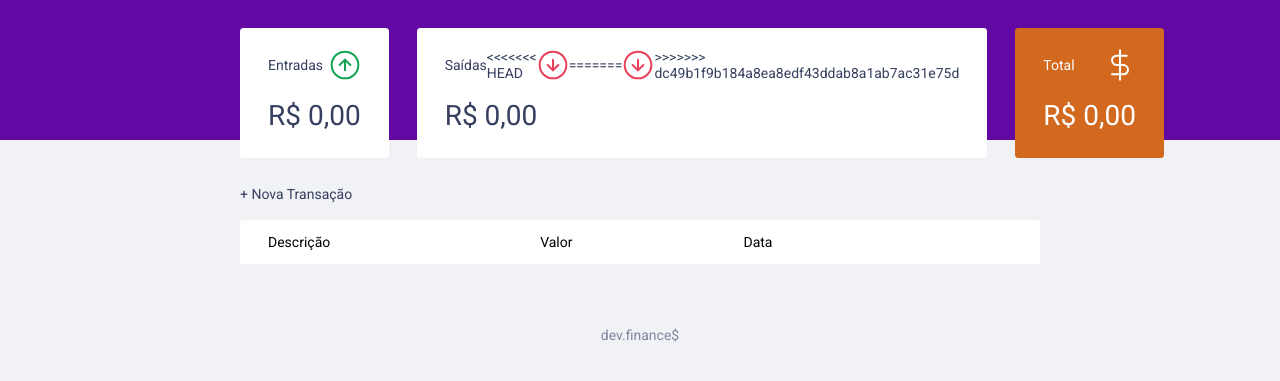
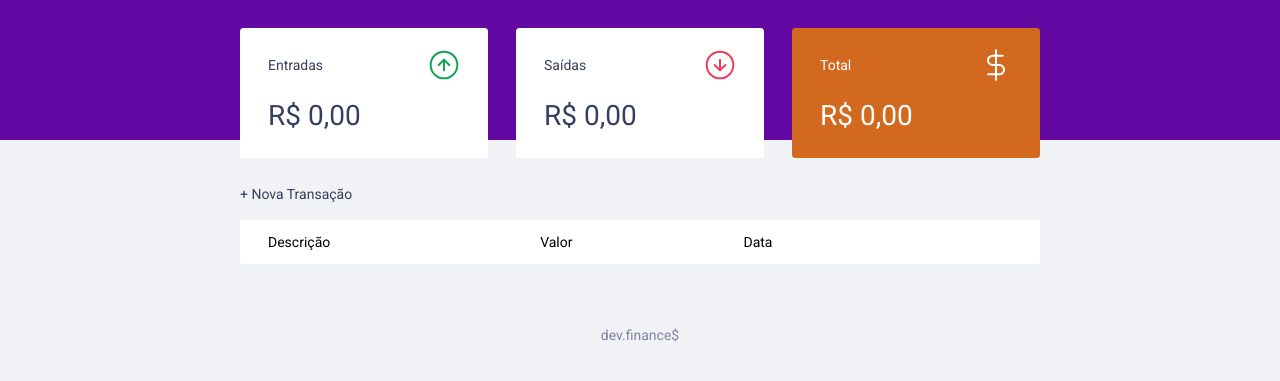
Before and after one commit to dandaraleite/sistema-financeiro, a plain HTML site: page index.html in a window 1280 px wide. Shown: the part 55-436 px from the top of the page. Drawn offline with Linux system fonts and the light colour scheme.

Commit message:
Update index.html

```diff
--- a/index.html
+++ b/index.html
@@ -31,11 +31,7 @@
             <div class="card">
                 <h3>
                     <span>Saídas</span>
-<<<<<<< HEAD
                     <img src="./assets/expense.svg" alt="Imagem de Saídas">
-=======
-                    <img src="./assets/expense.svg" alt="Imagem de Saída">
->>>>>>> dc49b1f9b184a8ea8edf43ddab8a1ab7ac31e75d
                 </h3>
                 <p id="expenseDisplay">R$ 0,00</p>
             </div>
```
